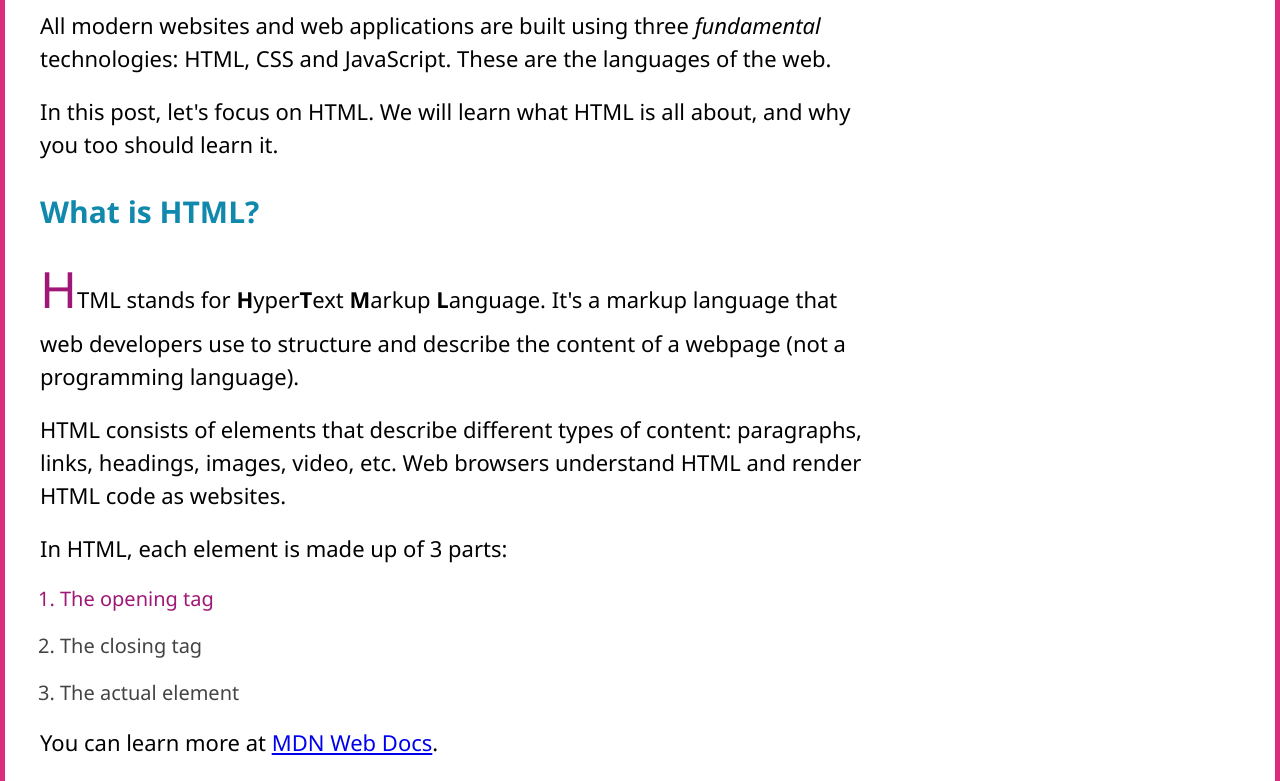
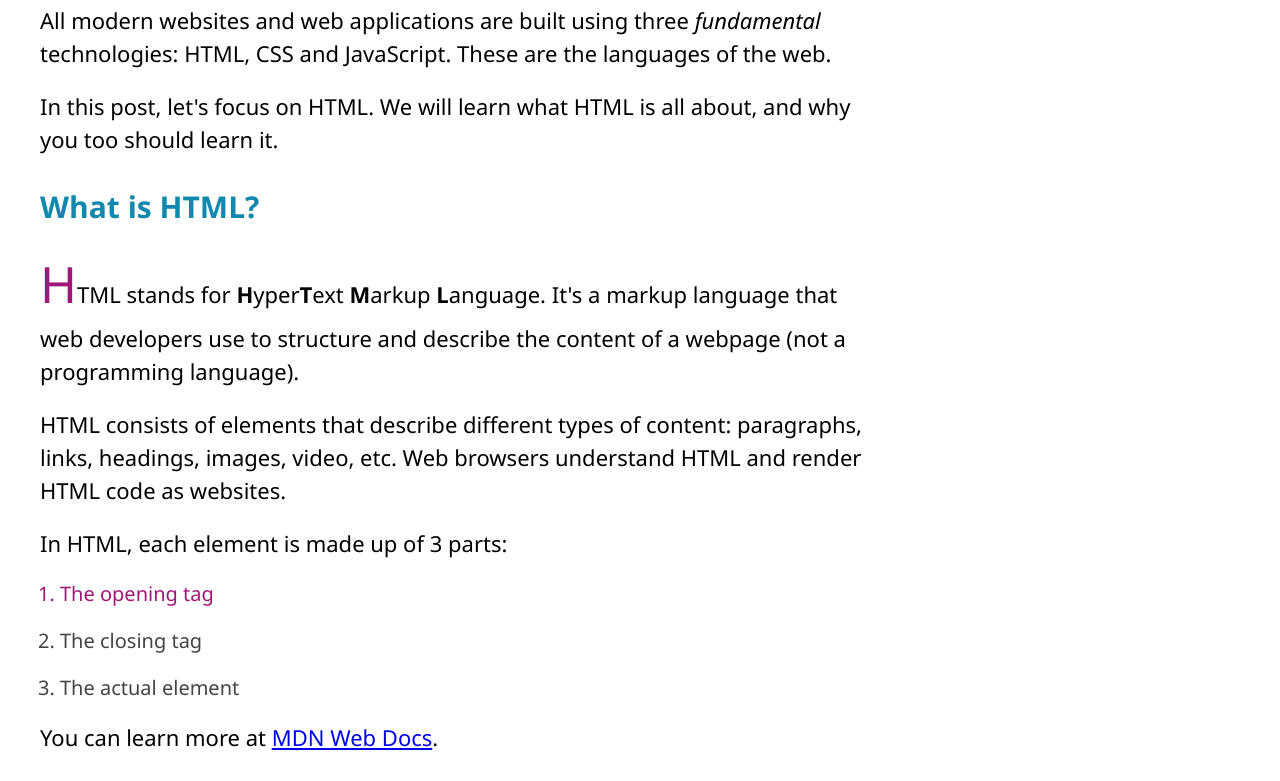
Before and after one commit to tanvir07-ops/Blog_HTML_CSS, a plain HTML site: page index.html in a window 1280 px wide. Shown: the part 941-1722 px from the top of the page. Drawn offline with Linux system fonts and the light colour scheme.

Commit message:
for the border

```diff
--- a/css/style.css
+++ b/css/style.css
@@ -12,7 +12,6 @@
 
 body {
   font-family: "Segoe UI", Tahoma, Geneva, Verdana, sans-serif;
-  border: 5px solid #d92c7b;
 }
 
 h1,
```
